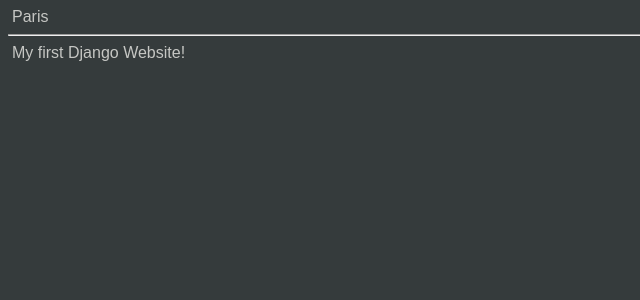
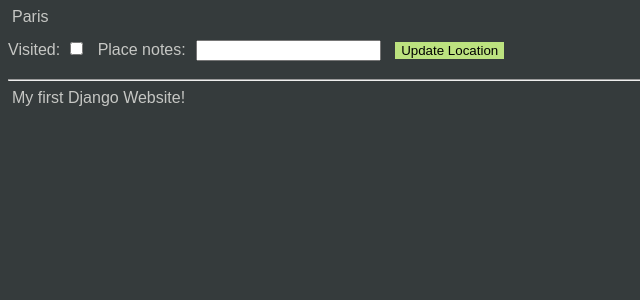
Before and after one commit to brendon21c/django_travel_wishlist, a Django app: page /location/2/ in a window 1280 px wide. Shown: the top 300 px of the page, without its empty margins (0-640 px from the left). Run offline with Django 3.2, Linux system fonts and the light colour scheme; data comes from the database, SQL or seed files in the repository; both versions use the stored data as it was after the commit.

```diff
--- a/travel_wishlist/forms.py
+++ b/travel_wishlist/forms.py
@@ -8,4 +8,16 @@ class NewPlaceForm(forms.ModelForm):
     class Meta:
 
         model = Place
-        fields = ('name', 'visited')
+        fields = ('name',)
+
+
+class UpdatePlaceForm(forms.ModelForm):
+    """ This is the form which is accesed from location_details.html """
+
+
+    class Meta:
+        """Following the same model as NewPlaceForm"""
+
+        model = Place
+
+        fields = ('visited', 'place_notes')
--- a/travel_wishlist/models.py
+++ b/travel_wishlist/models.py
@@ -6,7 +6,7 @@ class Place(models.Model):
 
     name = models.CharField(max_length = 200)
     visited = models.BooleanField(default = False)
-    date_visited = models.DateTimeField(auto_now_add = True, blank = True)
+    date_visited = models.DateTimeField(auto_now_add = True, editable = True)
     place_notes = models.CharField(max_length = 500)
 
     def __str__(self):
--- a/travel_wishlist/templates/travel_wishlist/location_details.html
+++ b/travel_wishlist/templates/travel_wishlist/location_details.html
@@ -2,6 +2,23 @@
 {% block content %}
 
 
-<p> {{ location_name }}</p>
+<p> {{ location }}</p>
+
+{% if visited %}
+
+<p> Visited </p>
+<p> Location Notes: {{ visited.place_notes }} </p>
+
+{% else %}
+<form method="POST" action="{% url 'location_details' pk=pk %}">
+
+  {% csrf_token %}
+  {{ form }}
+
+  <button type="submit">Update Location</button>
+</form>
+
+{% endif %}
+
 
 {% endblock %}
--- a/travel_wishlist/views.py
+++ b/travel_wishlist/views.py
@@ -1,7 +1,7 @@
 from django.shortcuts import render, redirect, reverse, get_object_or_404
 from django.conf.urls import url
 from .models import Place
-from .forms import NewPlaceForm
+from .forms import *
 
 
 # Create your views here.
@@ -34,7 +34,7 @@ def place_list(request):
             return redirect('place_list')
 
 
-    places = Place.objects.filter(visited = False)
+    places = Place.objects.all()
     form = NewPlaceForm()
 
     return render(request, 'travel_wishlist/wishlist.html', {'places' : places, 'form' : form})
@@ -50,8 +50,47 @@ def location_details(request, pk):
 
     location = get_object_or_404(Place, pk = pk)
     location_name = location.name
-    print(location.place_notes)
-    print(location.visited)
+    location_pk = location.pk
+    location_visited = location.visited
+
+    if request.method == 'POST':
+
+        form = UpdatePlaceForm(request.POST)
+        place = form.save(commit = False)
+
+        if form.is_valid():
+
+            data = form.cleaned_data
+            notes = data['place_notes']
+            visited = data['visited']
+
+            if visited:
+
+                location.place_notes = notes
+                location.visited = visited
+
+                location.save()
+
+                return redirect('place_list')
+
+            else:
+
+                location.place_notes = notes
+
+                location.save()
+
+                return redirect('place_list')
 
 
-    return render(request, 'travel_wishlist/location_details.html', {'location_name' : location_name})
+
+    if location_visited == True:
+
+        place = location
+
+        return render(request, 'travel_wishlist/location_details.html', {'location' : location_name, 'visited' : place})
+
+    else:
+
+        form = UpdatePlaceForm()
+
+        return render(request, 'travel_wishlist/location_details.html', {'location' : location_name, 'pk' : location_pk, 'form' : form})
```
Also changed, not shown: requirements.txt (added, +8 -0 lines), travel_wishlist/templates/travel_wishlist/wishlist.html (+0 -7 lines), db.sqlite3.
